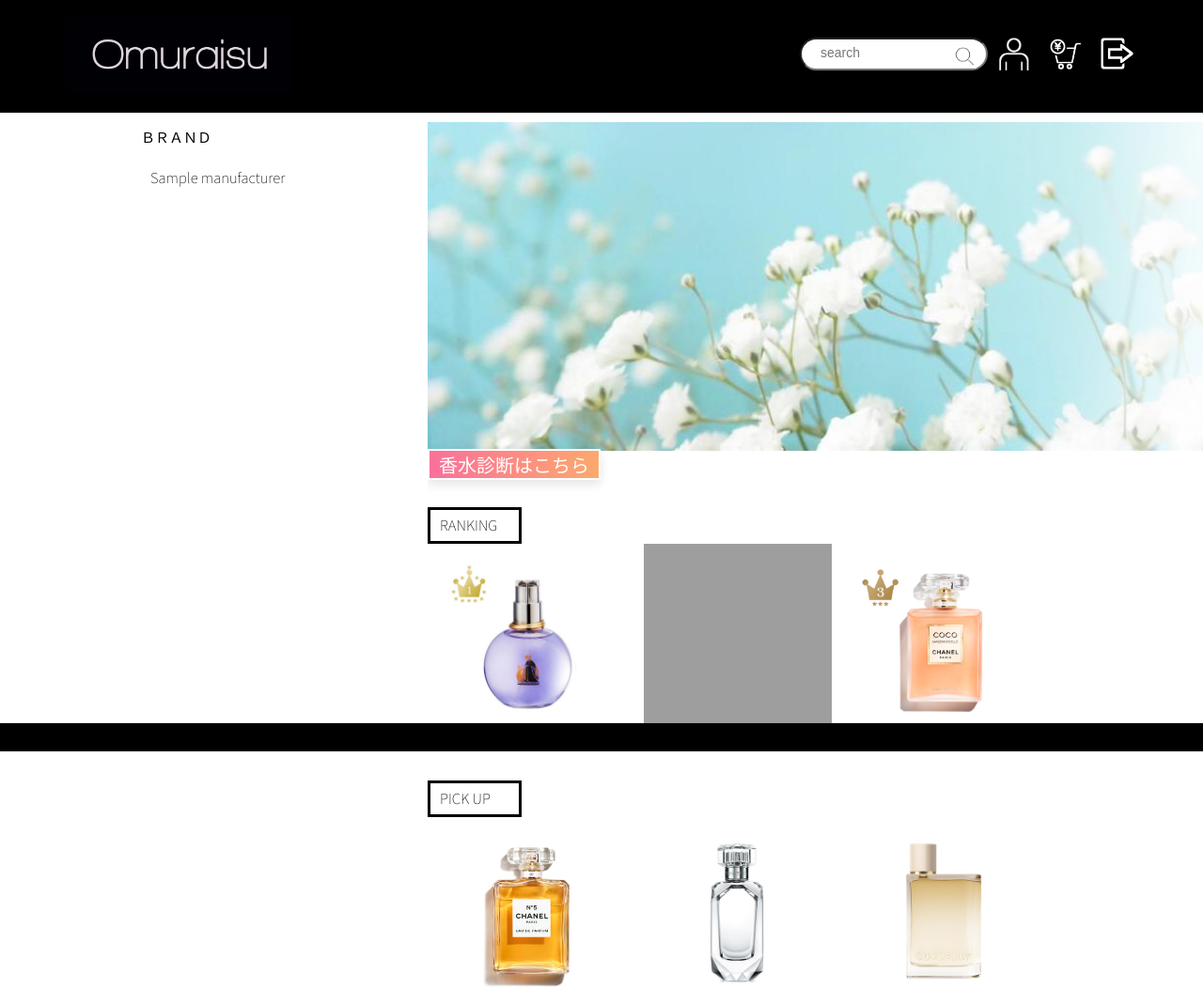
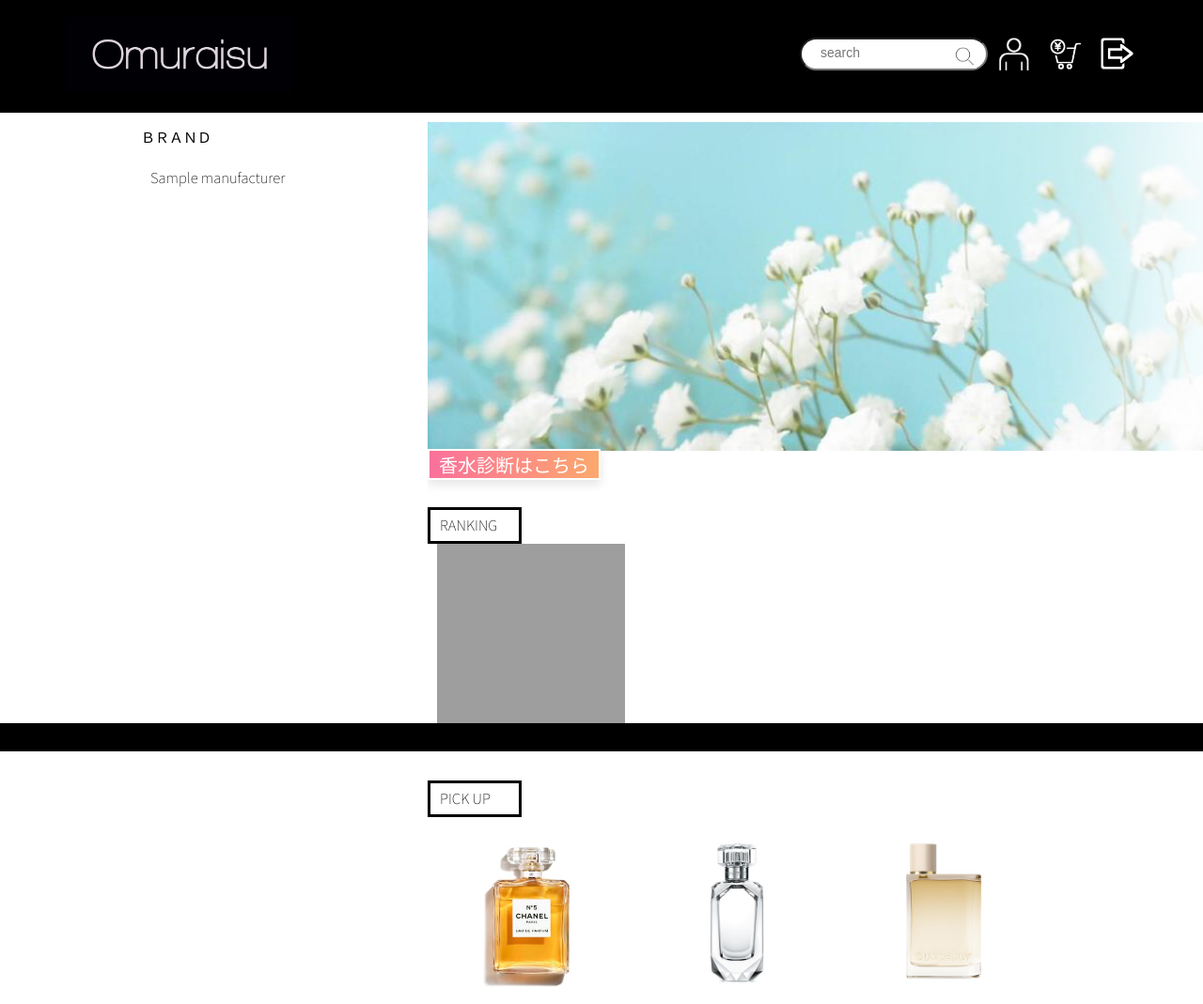
Before and after one commit to Aso2001392/ECsite, a PHP site: page / in a window 1280 px wide. Shown: the top 1069 px of the page at 94% size. Run offline with PHP 8.4, Linux system fonts and the light colour scheme; tables that the repository leaves empty or names only in its code hold one stand-in row (values such as "Sample post"); grey boxes are pictures that could not be loaded.

Commit message:
12/16 ランキング部分の修正

```diff
--- a/PHP/index.php
+++ b/PHP/index.php
@@ -15,18 +15,14 @@
             <div class="index">
                 <p class="pick-text">RANKING</p>
                 <div class="img_pick">
-                    <div class="tate">
-                        <a href="detail.php?id=I0052"><img src="img/rank1.png" class="check1"></a><br>
-                        <a class="check2" href="detail.php?id=I0052">check more</a>
-                    </div>
-                    <div class="tate">
-                        <a href="detail.php?id=I0030"><img src="img/rank2" class="check1"></a><br>
-                        <a class="check2" href="detail.php?id=I0030">check more</a>
-                    </div>
-                    <div class="tate">
-                        <a href="detail.php?id=I0021"><img src="img/rank3.png" class="check1"></a><br>
-                        <a class="check2" href="detail.php?id=I0021">check more</a>
-                    </div>
+                    <?php
+                    foreach ($pdo->query('select items_id,sum(num) from purchase_detail group by items_id order by sum(num) DESC LIMIT 0,3') as $row) {
+                        echo '<div class="tate">';
+                        echo '<a href="detail.php?id=',$row['items_id'],'"><img src="img/items/',$row['items_id'],'.jpg" class="check1"></a><br>';
+                        echo '<a class="check2" href="detail.php?id=',$row['items_id'],'">check more</a>';
+                        echo '</div>';
+                    }
+                    ?>
                 </div>
                 <p class="pick-text">PICK UP</p>
                 <div class="img_pick">
```
